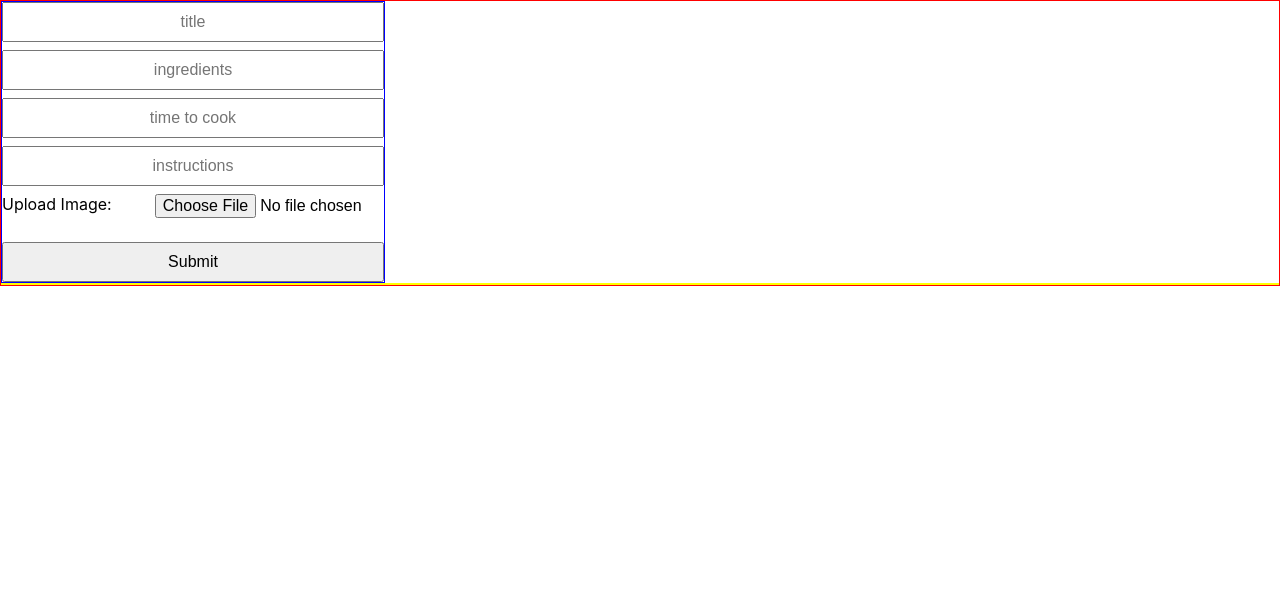
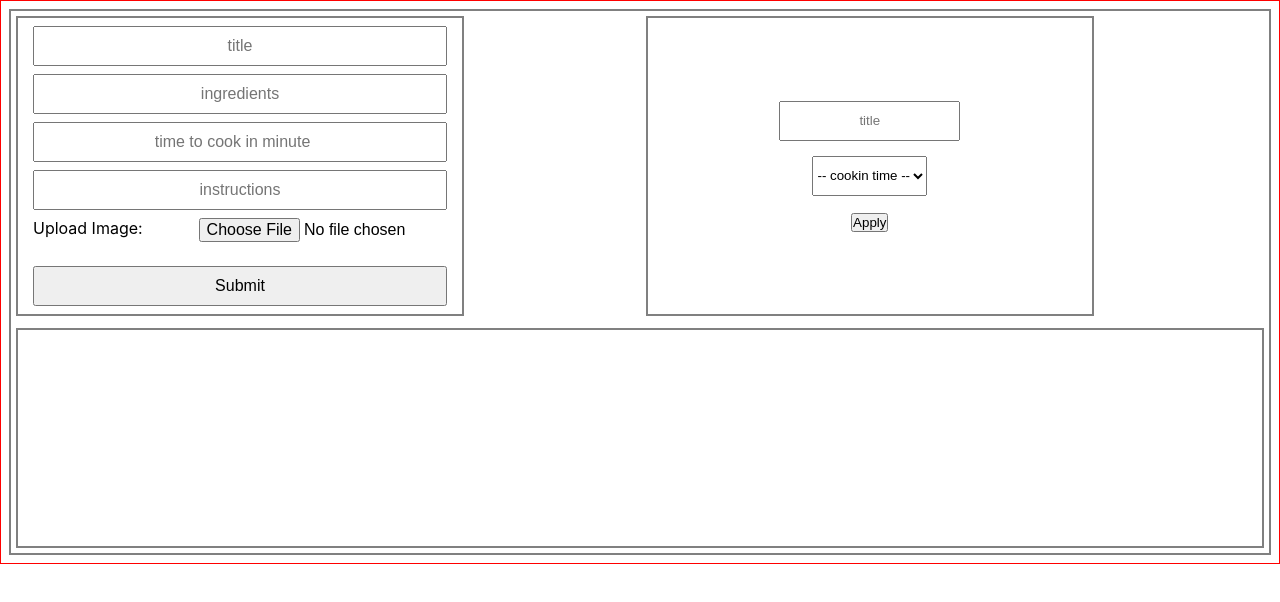
Before and after one commit to vsrathod39/Unit_V_Cooding_Eval_1_C2_Recipe_Tracking_Application_In_React, a React (Create React App) app in the folder recipe-tracking/: page / in a window 1280 px wide. Shown: the top 602 px of the page. Built offline with nearby package versions, Linux system fonts and the light colour scheme.

Commit message:
final done

```diff
--- a/recipe-tracking/src/App.css
+++ b/recipe-tracking/src/App.css
@@ -5,4 +5,5 @@
 }
 .App {
   border: 1px solid red;
+  padding: 8px;
 }
--- a/recipe-tracking/src/components/AppRecipeTracking.jsx
+++ b/recipe-tracking/src/components/AppRecipeTracking.jsx
@@ -1,18 +1,46 @@
 import { useState } from "react";
 import { RecipeForm } from "./RecipeForm.Component";
 import { ShowRecipeList } from "./ShowRecipeList.Component";
+import { ShowInfo } from "./ShowInnfo.Component";
+import { Filters } from "./Filters.Component";
+import { Div } from "../styled-components/AppRecipeTracking.Styled";
 
 export const AppRecipeTracking = () => {
   const [list, setList] = useState([]);
-
+  let [filterItem, setItem] = useState();
   const getFormData = (data) => {
+    setItem();
     setList([...list, data]);
   };
-  console.log("data: ", list);
+
+  const shoeInfo = (id) => {
+    setItem(list.filter((el) => el.nano_id === id));
+  };
+  console.log(list);
   return (
     <>
-      <RecipeForm getFormData={getFormData} />
-      <ShowRecipeList data={list} />
+      <Div className="recipe-app">
+        {!filterItem ? (
+          <>
+            <RecipeForm
+              className="first-child"
+              key={"A"}
+              getFormData={getFormData}
+            />
+            <Filters className={"secound-child"} key={"B"} />
+            <ShowRecipeList
+              className="third-child"
+              key={"C"}
+              data={list}
+              passid={shoeInfo}
+            />
+          </>
+        ) : (
+          <>
+            <ShowInfo key={"D"} data={filterItem} />
+          </>
+        )}
+      </Div>
     </>
   );
 };
--- /dev/null
+++ b/recipe-tracking/src/components/Filters.Component.jsx
@@ -0,0 +1,24 @@
+import { Div } from "../styled-components/Filters.Style";
+
+export const Filters = () => {
+  return (
+    <>
+      <Div>
+        <div>
+          <input type="text" name="title" placeholder="title" />
+        </div>
+        <div>
+          <select name="time">
+            <option value="">-- cookin time --</option>
+            <option value="30">30 min</option>
+            <option value="60">60 mi</option>
+            <option value="90">90 min</option>
+          </select>
+        </div>
+        <div>
+          <button>Apply</button>
+        </div>
+      </Div>
+    </>
+  );
+};
--- a/recipe-tracking/src/components/RecipeForm.Component.jsx
+++ b/recipe-tracking/src/components/RecipeForm.Component.jsx
@@ -40,9 +40,9 @@ export const RecipeForm = ({ getFormData }) => {
           />
           <input
             onChange={handleChange}
-            type="text"
+            type="number"
             name="time"
-            placeholder="time to cook"
+            placeholder="time to cook in minute"
           />
           <input
             onChange={handleChange}
--- a/recipe-tracking/src/components/ShowInnfo.Component.jsx
+++ b/recipe-tracking/src/components/ShowInnfo.Component.jsx
@@ -0,0 +1,41 @@
+import { Div, Div2 } from "../styled-components/ShowInnfo.Style";
+
+export const ShowInfo = ({ data }) => {
+  if (!data) {
+    return null;
+  }
+  return (
+    <>
+      <Div>
+        {data.map((el) => {
+          return (
+            <>
+              <div key={el.nano_id}>
+                <p>
+                  <b>Recipe Title :</b>{" "}
+                  <span style={{ fontSize: "19px" }}>{el.title}</span>
+                </p>
+                <p>
+                  <b>Recipe Ingredients :</b> <br />{" "}
+                  <span style={{ fontSize: "19px" }}>{el.ingredients}</span>
+                </p>
+                <p>
+                  <b>Recipe Instructions :</b> <br />{" "}
+                  <span style={{ fontSize: "19px" }}>{el.instructions}</span>
+                </p>
+                <p>
+                  <b>Cooking TIme :</b>{" "}
+                  <span style={{ fontSize: "19px" }}> {el.time}</span>
+                </p>
+              </div>
+            </>
+          );
+        })}
+      </Div>
+      <Div2>
+        {" "}
+        <img src={data[0].image} alt="" />
+      </Div2>
+    </>
+  );
+};
--- a/recipe-tracking/src/components/ShowRecipeList.Component.jsx
+++ b/recipe-tracking/src/components/ShowRecipeList.Component.jsx
@@ -1,4 +1,3 @@
-import { useState, useRef } from "react";
 import { Div } from "../styled-components/ShowRecipeList.Styled";
 
 export const ShowRecipeList = ({ data, passid }) => {
--- a/recipe-tracking/src/styled-components/AppRecipeTracking.Styled.jsx
+++ b/recipe-tracking/src/styled-components/AppRecipeTracking.Styled.jsx
@@ -0,0 +1,13 @@
+import styled from "styled-components";
+
+export const Div = styled.div`
+  border: 2px solid grey;
+  padding: 5px;
+  display: grid;
+  grid-gap: 12px;
+  width: 100%;
+  grid-template-columns: 49.5% 49.5%;
+  grid-template-areas:
+    "a b"
+    "c c";
+`;
--- /dev/null
+++ b/recipe-tracking/src/styled-components/Filters.Style.jsx
@@ -0,0 +1,23 @@
+import styled from "styled-components";
+
+export const Div = styled.div`
+  grid-area: b;
+  border: 2px solid grey;
+  display: flex;
+  flex-direction: column;
+  align-items: center;
+  justify-content: center;
+  gap: 15px;
+  padding: 8px;
+  width: 35vw;
+  & input {
+    text-align: center;
+    height: 40px;
+    width: 100%;
+  }
+  & select {
+    text-align: center;
+    height: 40px;
+    width: 100%;
+  }
+`;
--- a/recipe-tracking/src/styled-components/RecipeForm.Styled.jsx
+++ b/recipe-tracking/src/styled-components/RecipeForm.Styled.jsx
@@ -1,7 +1,9 @@
 import styled from "styled-components";
 export const Div = styled.div`
-  border: 1px solid blue;
-  width: 30vw;
+  border: 2px solid grey;
+  grid-area: a;
+  padding: 8px 15px;
+  width: 35vw;
   & form {
     display: flex;
     flex-direction: column;
--- /dev/null
+++ b/recipe-tracking/src/styled-components/ShowInnfo.Style.jsx
@@ -0,0 +1,24 @@
+import styled from "styled-components";
+
+export const Div = styled.div`
+  border: 1px solid grey;
+  width: 100%;
+  padding: 8px;
+  display: flex;
+  justify-content: center;
+  gap: 12px;
+  & div {
+    display: flex;
+    flex-direction: column;
+    gap: 12px;
+  }
+`;
+
+export const Div2 = styled.div`
+  grid-area: b;
+  width: 100%;
+  & img {
+    width: 100%;
+    height: 420px;
+  }
+`;
--- a/recipe-tracking/src/styled-components/ShowRecipeList.Styled.jsx
+++ b/recipe-tracking/src/styled-components/ShowRecipeList.Styled.jsx
@@ -1,19 +1,27 @@
 import styled from "styled-components";
 
 export const Div = styled.div`
-  border: 1px solid yellow;
+  grid-area: c;
+  border: 2px solid grey;
+  width: 100%;
+  height: 220px;
+  padding: 8px;
   display: flex;
-  gap: 12px;
   flex-wrap: wrap;
+  overflow: auto;
+  flex-direction: row;
+  align-items: center;
+  gap: 8px;
   & div {
     border: 1px solid grey;
     border-radius: 5px;
     /* padding: 8px; */
-    height: 120px;
-    width: 180px;
+    height: 140px;
+    width: 19%;
     display: flex;
     flex-direction: column;
     justify-content: center;
     align-items: center;
+    cursor: pointer;
   }
 `;
```
